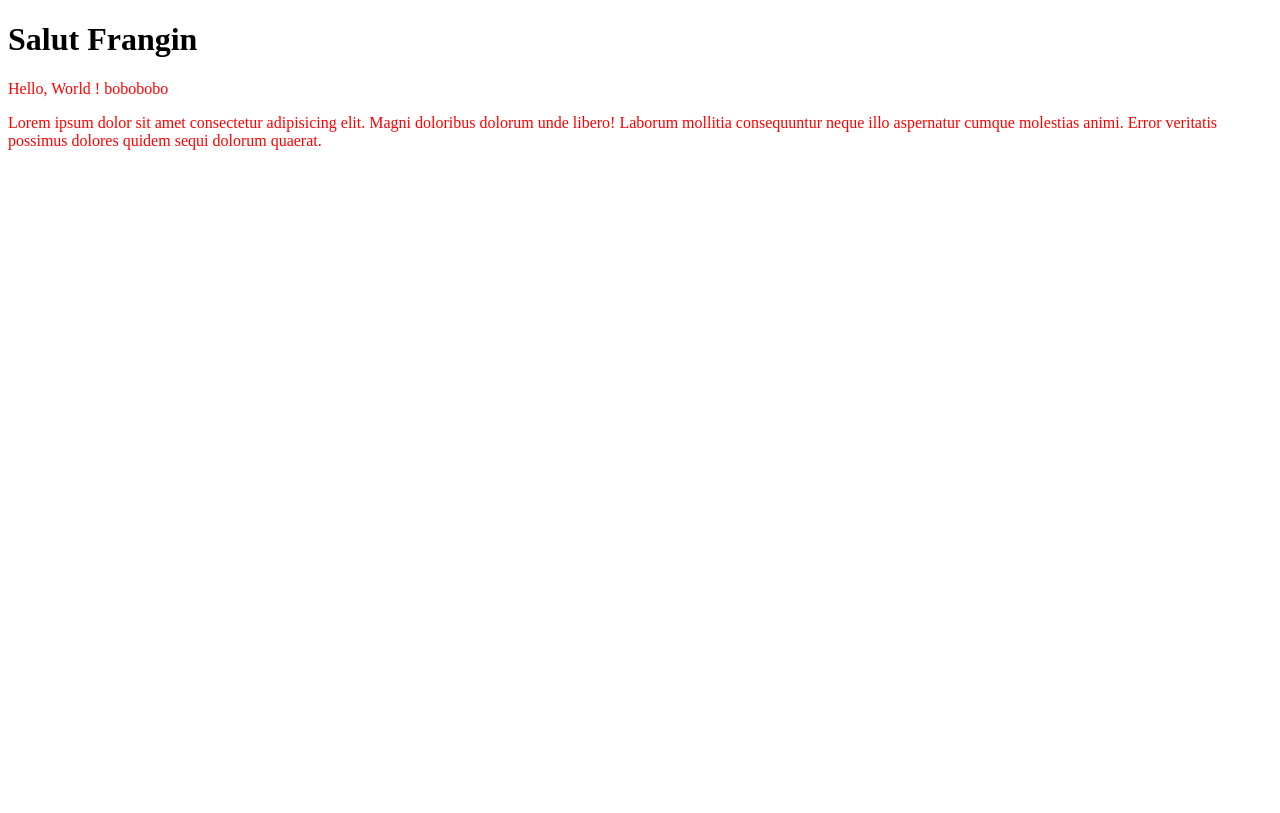
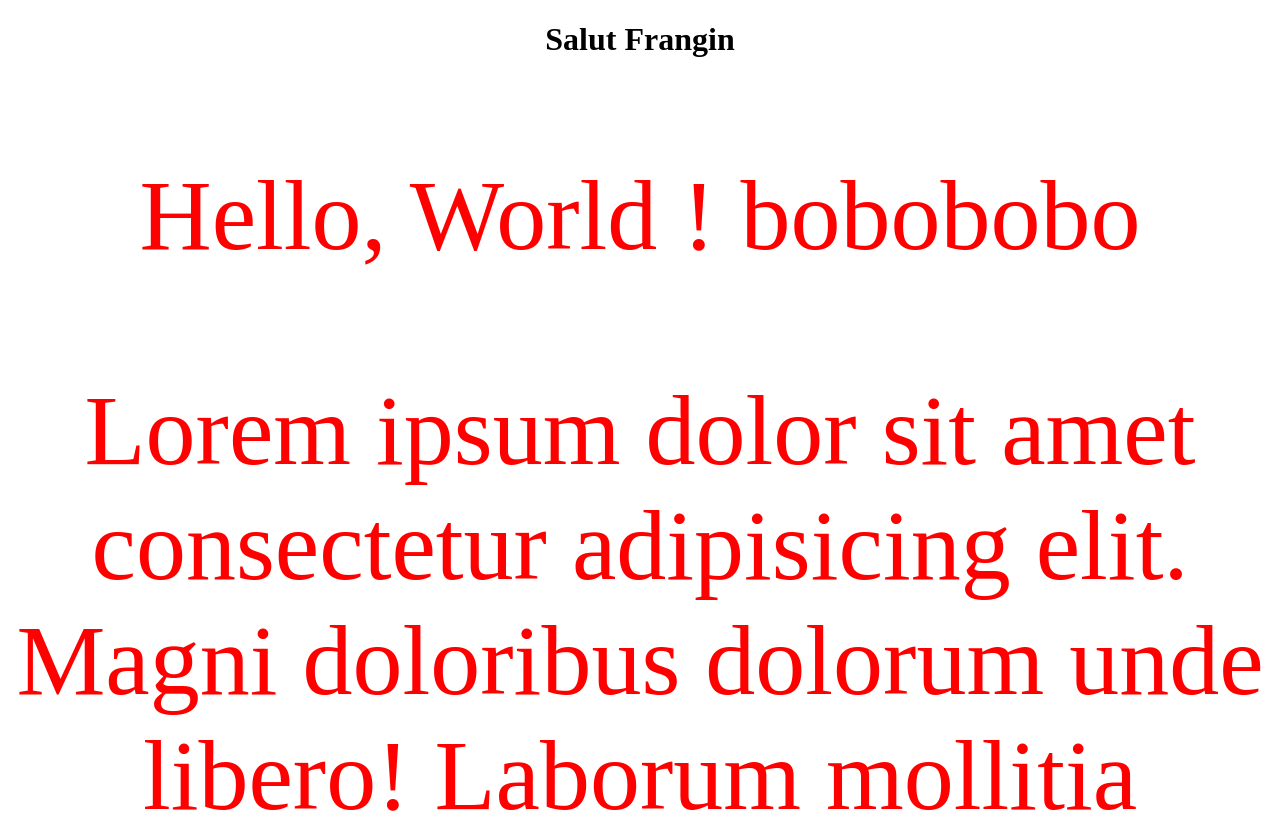
Before and after one commit to Jimbiscus/GitHub_Course, a plain HTML site: page index.html in a window 1280 px wide. Shown: the top 813 px of the page. Drawn offline with Linux system fonts and the light colour scheme; files that its build step writes are made by us from their sources.

Commit message:
Added style for body & changed p size

```diff
--- a/CSS/style.css
+++ b/CSS/style.css
@@ -1,5 +1,7 @@
 p {
-    color: red
+    color: red;
+    font-size: 100px;
+
 }
 
 h1 {
@@ -7,3 +9,7 @@ h1 {
     padding-left: 0%;
     padding-right: 0%;
 }
+
+body {
+    text-align: center;
+}
```
